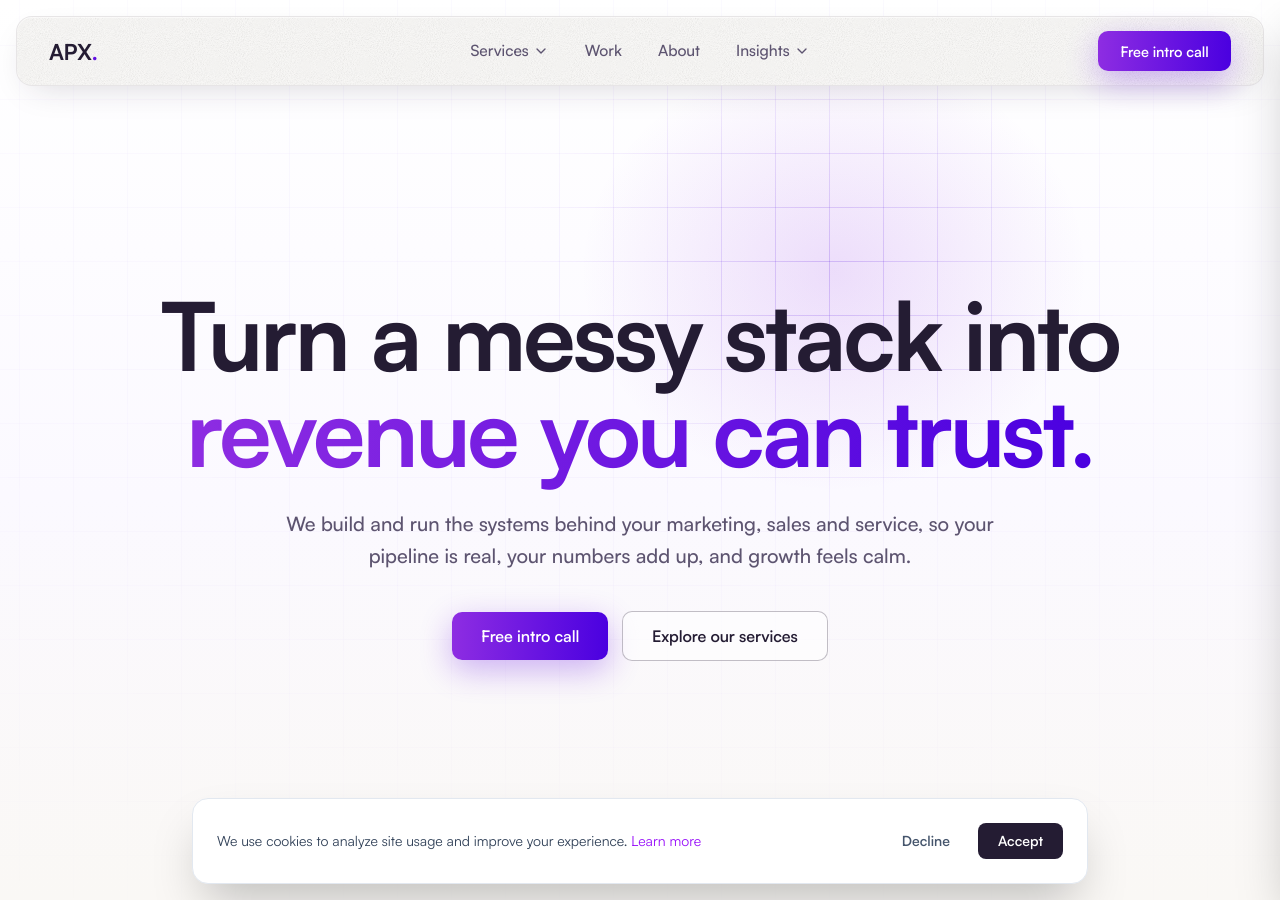
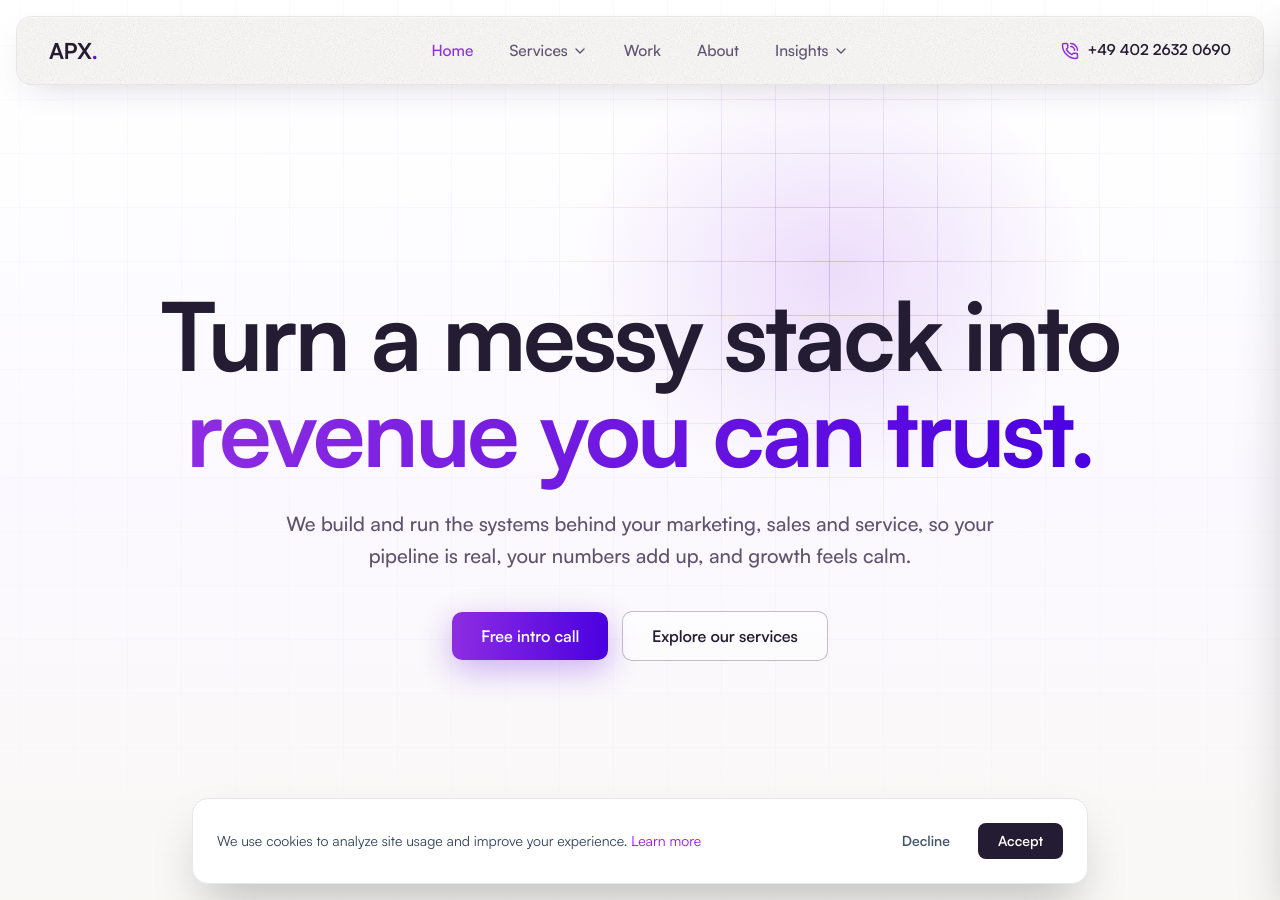
Before and after one commit to CodePalantir/website, a Jekyll site: the page built from index.md, in a window 1280 px wide and 900 px high. Built offline with Jekyll 4.4.1, drawn with Linux system fonts in a browser that asks for light colours; comment, search, counter and statistics services are not loaded; some of the changed text lies outside the part shown.

Commit message:
Add animated clients strip after hero; navbar Home item + accent active state; replace CTA button with clickable phone number
Co-Authored-By: Claude Opus 4.8 (1M context) <noreply@anthropic.com>

```diff
--- /dev/null
+++ b/_includes/sections/logo-marquee.html
@@ -0,0 +1,31 @@
+{%- comment -%}
+  Animated client logo strip (seamless infinite scroll), placed right after the
+  hero. Two identical groups translated -50% for a seamless loop; edges masked;
+  pauses on hover; respects reduced-motion.
+{%- endcomment -%}
+{%- assign logos = "zech.webp|Zech Group|h-8 md:h-10, eigenherd.webp|Eigenherd|h-8 md:h-11, liqid.webp|LIQID|h-5 md:h-6, eventinc_log.webp|Event Inc|h-6 md:h-7, iu.webp|IU International University|h-12 md:h-16, hauser.webp|Hauser Maschinen|h-7 md:h-9" | split: ", " -%}
+<section id="clients" class="pt-8 md:pt-10 pb-2 bg-paper overflow-hidden scroll-mt-28">
+  <p class="text-center text-[13px] font-semibold uppercase tracking-[0.14em] text-faint">Trusted by teams at</p>
+  <div class="relative mt-7 overflow-hidden apx-marquee-mask">
+    <div class="apx-marquee-track flex w-max items-center">
+      {% for pass in (1..2) %}
+      <div class="flex items-center gap-x-14 md:gap-x-24 pr-14 md:pr-24 shrink-0"{% if pass == 2 %} aria-hidden="true"{% endif %}>
+        {% for l in logos %}
+          {% assign p = l | split: "|" %}
+          <img src="{{ '/assets/images/clients/' | append: p[0] | relative_url }}" alt="{{ p[1] }}" class="{{ p[2] }} w-auto shrink-0 grayscale opacity-60 mix-blend-multiply" loading="lazy" decoding="async">
+        {% endfor %}
+      </div>
+      {% endfor %}
+    </div>
+  </div>
+</section>
+<style>
+  .apx-marquee-mask {
+    -webkit-mask-image: linear-gradient(90deg, transparent, #000 7%, #000 93%, transparent);
+    mask-image: linear-gradient(90deg, transparent, #000 7%, #000 93%, transparent);
+  }
+  @keyframes apx-marquee { from { transform: translateX(0); } to { transform: translateX(-50%); } }
+  .apx-marquee-track { animation: apx-marquee 36s linear infinite; }
+  .apx-marquee-track:hover { animation-play-state: paused; }
+  @media (prefers-reduced-motion: reduce) { .apx-marquee-track { animation: none; } }
+</style>
--- a/_includes/shared/header.html
+++ b/_includes/shared/header.html
@@ -14,12 +14,13 @@
     </a>
 
     <nav class="hidden md:flex justify-self-center items-center gap-9 text-[15.5px] font-medium text-muted">
+      <a href="{{ site.baseurl }}/" class="hover:text-ink transition-colors {% if page.url == '/' %}text-accent{% endif %}">Home</a>
       <!-- Services mega-menu (no `relative` here on purpose: the menu anchors to
            the full-width fixed <header> so it centres on the viewport, not on
            this off-centre trigger; mx-auto centres it without a transform that
            would clash with the .dropdown-menu reveal animation) -->
       <div class="group flex items-center">
-        <a href="{{ site.baseurl }}/services" class="flex items-center gap-1 py-2 hover:text-ink transition-colors {% if page.url contains '/services' %}text-ink{% endif %}">
+        <a href="{{ site.baseurl }}/services" class="flex items-center gap-1 py-2 hover:text-ink transition-colors {% if page.url contains '/services' %}text-accent{% endif %}">
           Services {% include ui/icon.html name="chevron-down" class="w-4 h-4 chevron-icon" %}
         </a>
         <div class="dropdown-menu absolute top-[calc(100%-0.875rem)] left-0 right-0 mx-auto mt-3 w-[min(1280px,calc(100vw-2rem))] z-50 before:content-[''] before:absolute before:-top-4 before:inset-x-0 before:h-4">
@@ -53,12 +54,12 @@
         </div>
       </div>
 
-      <a href="{{ site.baseurl }}/work" class="hover:text-ink transition-colors {% if page.url contains '/work' or page.url contains '/cases' %}text-ink{% endif %}">Work</a>
-      <a href="{{ site.baseurl }}/about" class="hover:text-ink transition-colors {% if page.url contains '/about' %}text-ink{% endif %}">About</a>
+      <a href="{{ site.baseurl }}/work" class="hover:text-ink transition-colors {% if page.url contains '/work' or page.url contains '/cases' %}text-accent{% endif %}">Work</a>
+      <a href="{{ site.baseurl }}/about" class="hover:text-ink transition-colors {% if page.url contains '/about' %}text-accent{% endif %}">About</a>
 
       <!-- Insights dropdown (Blog + RevShorts) -->
       <div class="relative group flex items-center">
-        <a href="{{ site.baseurl }}/blog" class="flex items-center gap-1 py-2 hover:text-ink transition-colors {% if page.url contains '/blog' or page.url contains '/revshorts' %}text-ink{% endif %}">
+        <a href="{{ site.baseurl }}/blog" class="flex items-center gap-1 py-2 hover:text-ink transition-colors {% if page.url contains '/blog' or page.url contains '/revshorts' %}text-accent{% endif %}">
           Insights {% include ui/icon.html name="chevron-down" class="w-4 h-4 chevron-icon" %}
         </a>
         <div class="dropdown-menu absolute top-full -right-28 w-[420px] mt-3 z-50 bg-surface rounded-[1.5rem] border border-line shadow-[0_24px_60px_rgba(36,28,51,.16)] p-4 before:content-[''] before:absolute before:-top-4 before:inset-x-0 before:h-4">
@@ -85,7 +86,10 @@
     </nav>
 
     <div class="justify-self-end flex items-center gap-3">
-      {% include ui/cta.html label="Free intro call" href=site.cta.secondary_url track="header" class="apx-btn-sm hidden md:inline-flex" no_icon=true %}
+      <a href="{{ site.contact.phone_href }}" data-ap-track="call" data-ap-category="header" class="hidden md:inline-flex items-center gap-2 text-[15px] font-semibold text-ink hover:text-accent transition-colors">
+        {% include ui/icon.html name="phone-call" class="w-[18px] h-[18px] text-accent" %}
+        {{ site.contact.phone_display }}
+      </a>
 
       <!-- Mobile menu button -->
       <button id="mobile-menu-button" class="md:hidden p-2 -mr-2 text-ink" aria-label="Toggle mobile menu">
@@ -113,6 +117,7 @@
     </div>
 
     <nav class="flex flex-col gap-1 text-lg font-semibold text-ink">
+      <a href="{{ site.baseurl }}/" class="py-3 border-b border-line {% if page.url == '/' %}text-accent{% endif %}">Home</a>
       <!-- Services accordion -->
       <div class="border-b border-line">
         <button class="mobile-services-toggle w-full flex items-center justify-between py-3 text-left text-lg font-semibold text-ink">
@@ -155,8 +160,11 @@
       </a>
     </nav>
 
-    <div class="mt-10 space-y-3">
-      {% include ui/cta.html label="Free intro call" href=site.cta.secondary_url track="header-mobile" class="w-full" %}
+    <div class="mt-10 space-y-4">
+      <a href="{{ site.contact.phone_href }}" data-ap-track="call" data-ap-category="header-mobile" class="flex items-center gap-2.5 text-lg font-bold text-ink hover:text-accent transition-colors">
+        {% include ui/icon.html name="phone-call" class="w-5 h-5 text-accent" %}
+        {{ site.contact.phone_display }}
+      </a>
       <a href="{{ site.baseurl }}/services" class="apx-btn apx-btn-ghost w-full">
         Explore our services
       </a>
--- a/index.md
+++ b/index.md
@@ -6,9 +6,9 @@ image: /assets/images/logos/APX_LOGO.png
 ---
 
 {% include sections/hero.html %}
+{% include sections/logo-marquee.html %}
 {% include sections/what-we-do.html %}
 {% include sections/lifecycle-mobius.html %}
 {% include sections/industries.html %}
 {% include sections/app-grid.html %}
-{% include sections/logos.html %}
 {% include sections/cta-band.html %}
```
Also changed, not shown: assets/css/tailwind.css.
